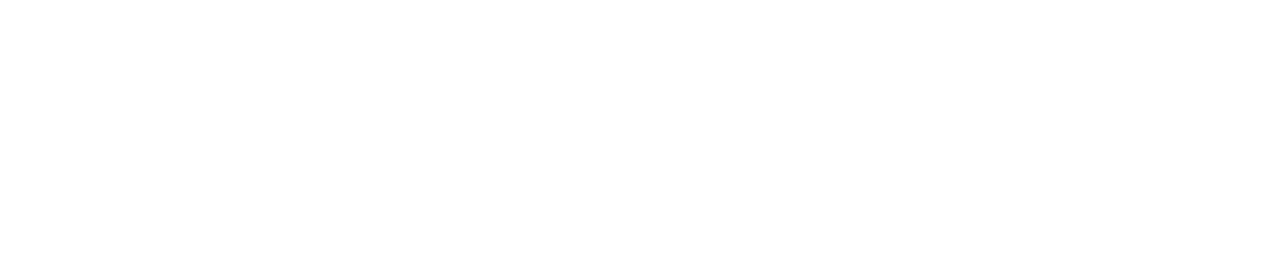
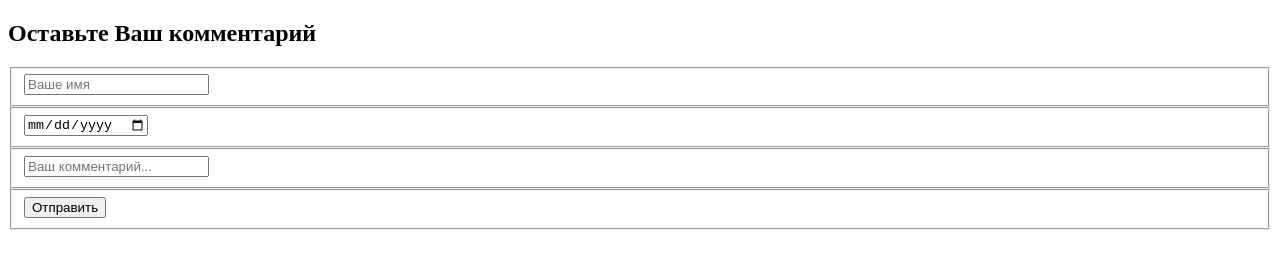
Before and after one commit to Vanesflat/Comment-block, a plain HTML site: page app/index.html in a window 1280 px wide. Drawn offline with Linux system fonts and the light colour scheme.

Commit message:
Create markup

```diff
--- a/app/index.html
+++ b/app/index.html
@@ -6,27 +6,48 @@
   <meta http-equiv="X-UA-Compatible" content="IE=edge">
   <meta name="viewport" content="width=device-width, initial-scale=1.0">
   <title>Комментарии</title>
+  <link rel="preconnect" href="https://fonts.googleapis.com">
+  <link rel="preconnect" href="https://fonts.gstatic.com" crossorigin>
+  <link href="https://fonts.googleapis.com/css2?family=Roboto:wght@100;400;700&display=swap" rel="stylesheet">
   <link rel="stylesheet" href="css/style.min.css">
 </head>
 
 <body>
-  <div class="wrapper">
 
-    <header class="header">
+  <section class="comments">
+    <h2 class="comments__title">Оставьте Ваш комментарий</h2>
 
-    </header>
+    <div class="comments__content">
+      <ul class="comments__list"></ul>
 
-    <main class="main">
+      <form class="comments__form form" action="/" method="post" autocomplete="off">
 
-    </main>
+        <div class="form__group">
+          <fieldset>
+            <input class="form__name" type="text" placeholder="Ваше имя">
+            <span></span>
+          </fieldset>
+          <fieldset>
+            <input class="form__date" type="date">
+          </fieldset>
+        </div>
 
-    <footer class="footer">
+        <div class="form__group">
+          <fieldset class="form__comment">
+            <input class="form__text" type="text" placeholder="Ваш комментарий...">
+            <span></span>
+          </fieldset>
+          <fieldset>
+            <button class="form__btn" type="submit">Отправить</button>
+          </fieldset>
+        </div>
 
-    </footer>
+      </form>
+    </div>
 
-  </div>
+  </section>
 
-  <script src="js/main.min.js"></script>
+  <script src="js/main.min.js" type="module"></script>
 </body>
 
 </html>
```
